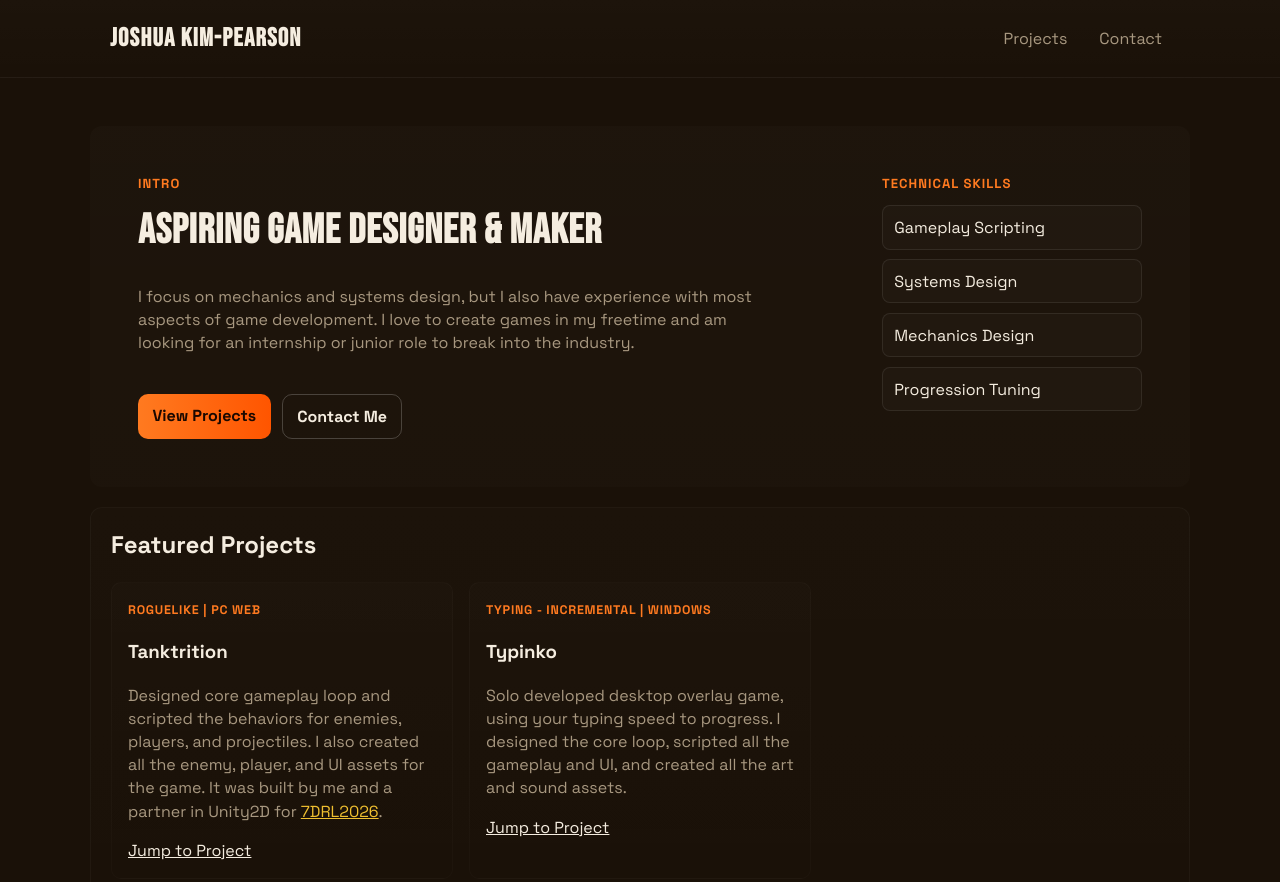
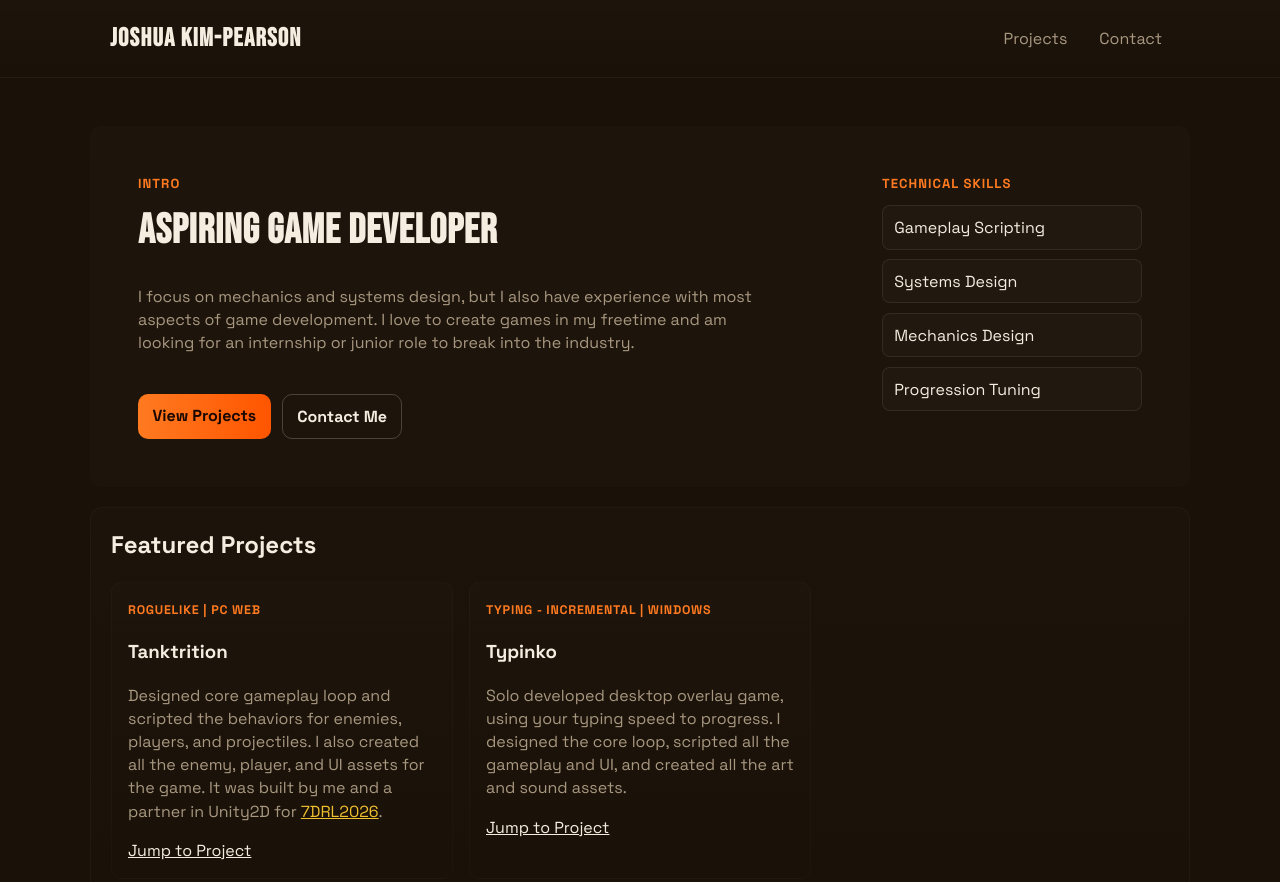
Before and after one commit to JoshuWoshua/Portfolio, a website: page index.html in a window 1280 px wide. Shown: the top 882 px of the page. Drawn offline with Linux system fonts and the light colour scheme.

Commit message:
changed title

```diff
--- a/index.html
+++ b/index.html
@@ -30,7 +30,7 @@
 			<section id="hero" class="hero hero-split">
 				<div class="hero-left">
 					<p class="eyebrow">Intro</p>
-					<h1>Aspiring Game Designer & Maker</h1>
+					<h1>Aspiring Game Developer</h1>
 					<p class="lead">
 						I focus on mechanics and systems design, but I also have experience with most aspects of game development.
 						I love to create games in my freetime and am looking for an internship or junior role to break into the industry.
```
